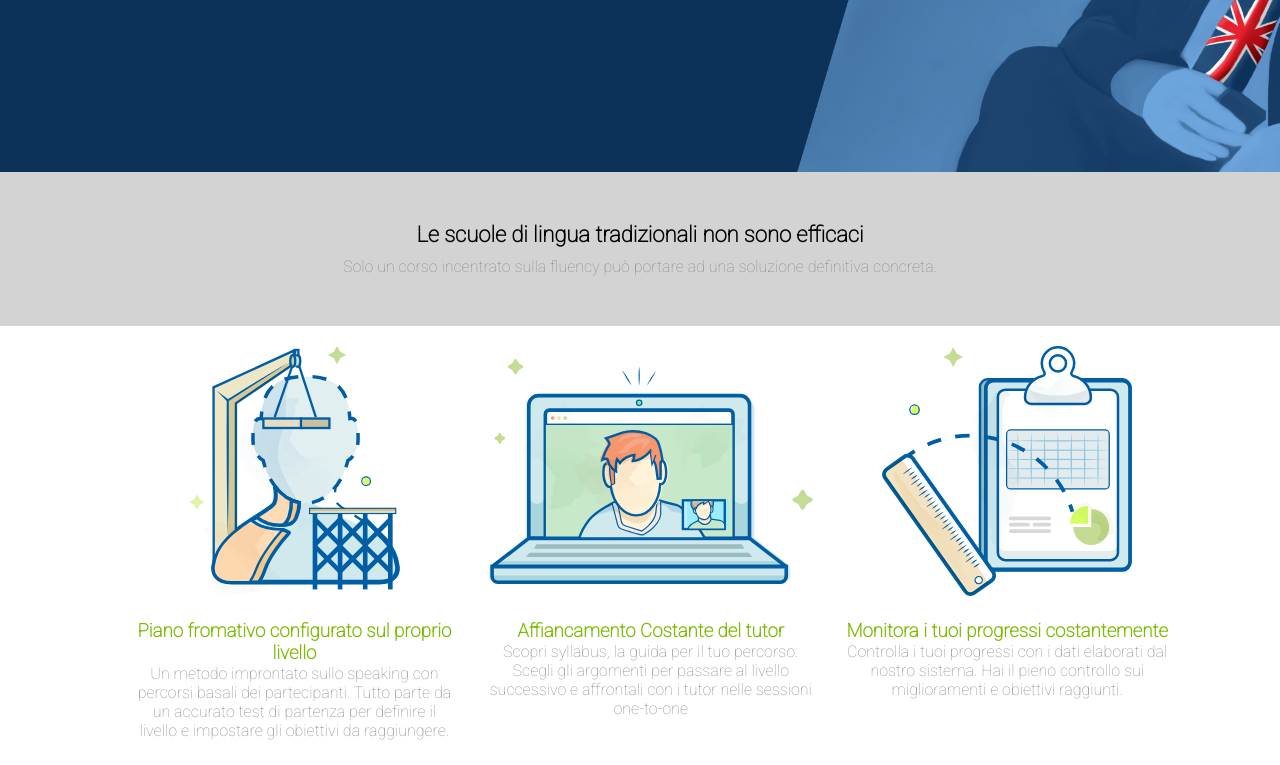
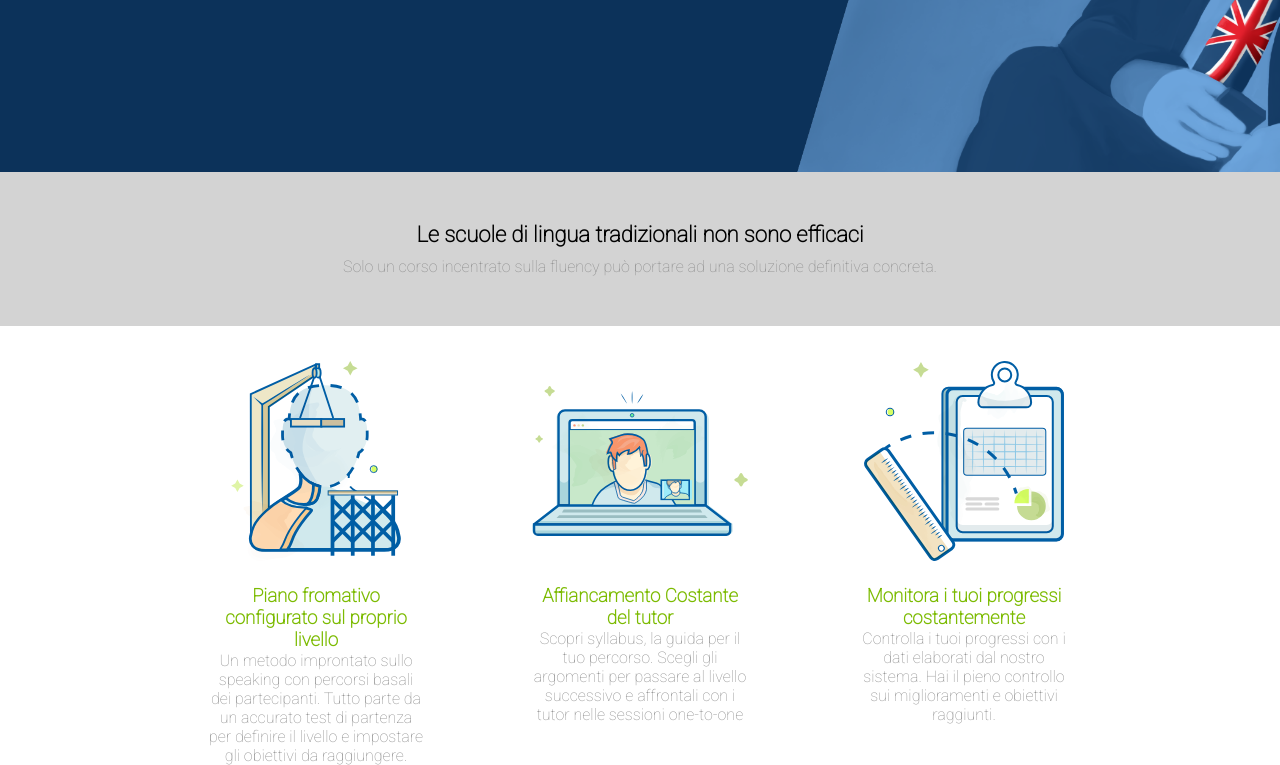
Before and after one commit to HikaruFN/Fluentify, a plain HTML site: page index.html in a window 1280 px wide. Shown: the part 428-1193 px from the top of the page. Before the commit the page ends 1168 px from the top, so only its background shows below. Drawn offline with Linux system fonts and the light colour scheme.

Commit message:
Aggiornamento sezioni ( dimensioni )

```diff
--- a/css/style.css
+++ b/css/style.css
@@ -98,13 +98,13 @@ header{
 }
 /*Sezione1*/
 .colonna-sezione1{
-    width: 30%;
+    width: 20%;
     text-align: center;
-    margin-left: 3%;
+    margin-left: 10%;
 }
 .img-sezioni{
-    height: 250px;
+    height: 200px;
     object-fit: contain;
-    margin-top: 20px;
+    margin-top: 35px;
     margin-bottom: 20px;
 }
```
